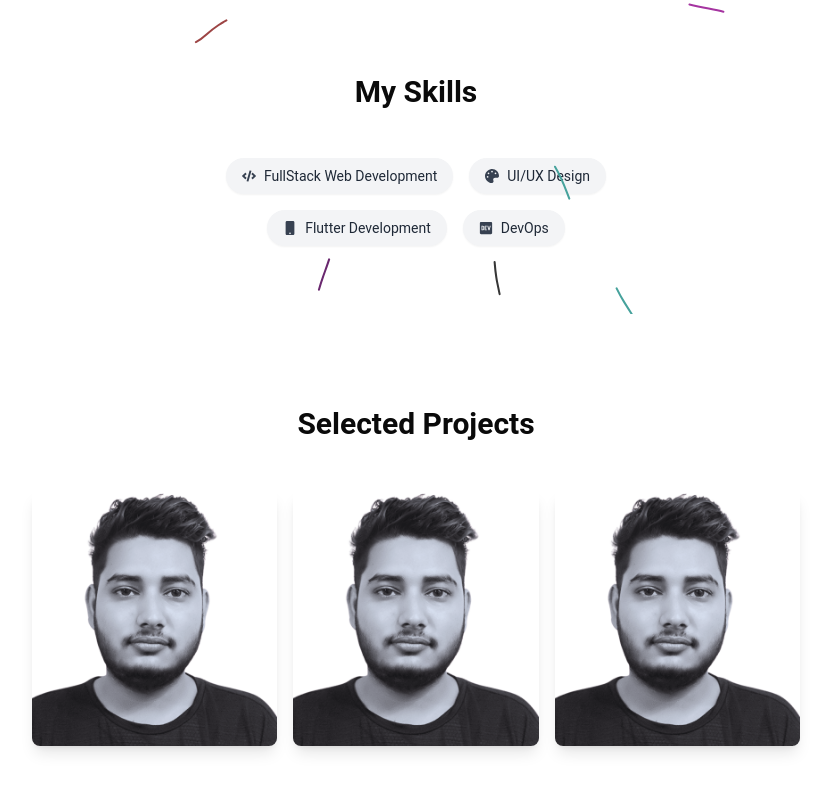
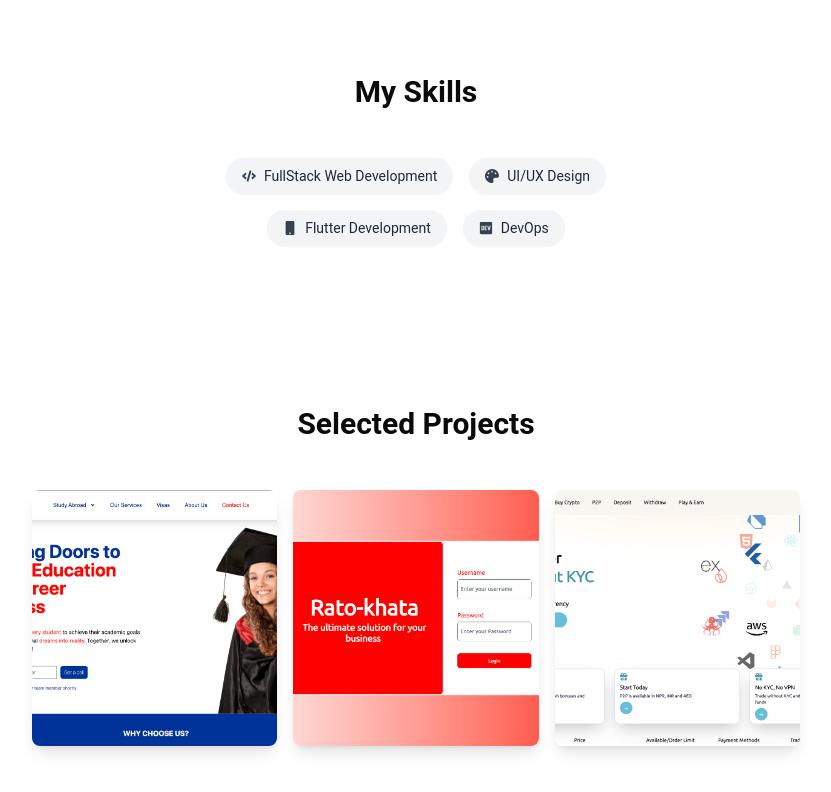
Before and after one commit to nxhettry/Minimal-Portfolio, a Next.js app: page / in a window 1280 px wide. Shown: the part 486-1278 px from the top of the page, without its empty margins (224-1055 px from the left). Built offline with nearby package versions, Linux system fonts and the light colour scheme.

Commit message:
created the projectpage

```diff
--- a/Utils/Projects.ts
+++ b/Utils/Projects.ts
@@ -1,35 +1,82 @@
 interface ProjectType {
   id: number;
-  title: string;
+  name: string;
   description: string;
+  technologies: string[];
   image: string;
-  tags: string[];
+  liveUrl: string;
+  repoUrl: string;
 }
 
 const projects: ProjectType[] = [
   {
     id: 1,
-    title: "Minimalist Dashboard",
+    name: "BMD's Website",
     description:
-      "A clean and modern dashboard design with intuitive user interface and real-time data visualization",
-    image: "images.unsplash.com/photo-1517694712202-14dd9538aa97",
-    tags: ["React", "TailwindCSS", "Node.js"],
+      "A fully-featured Consultancy website with Document Flow Software",
+    technologies: ["NextJS", "Node.js", "MongoDB"],
+    image: "/bmd-website.png",
+    liveUrl: "",
+    repoUrl: "https://github.com/nxhettry/BMD",
   },
   {
     id: 2,
-    title: "E-commerce Platform",
+    name: "Rato-Khata",
     description:
-      "Full-featured online shopping platform with secure payment integration and user authentication",
-    image: "images.unsplash.com/photo-1460925895917-afdab827c52f",
-    tags: ["NextJS", "MongoDB", "Stripe"],
+      "A Billing ERP for medium and small scale businesses, with all the features you need.",
+    technologies: [
+      "NodeJS",
+      "NextJS",
+      "mongoDB",
+      "Postgres",
+      "AWS",
+      "Redux",
+      "Tailwind",
+      "PDFjs",
+      "JWT",
+    ],
+    image: "/ratokhata.png",
+    liveUrl: "",
+    repoUrl: "https://github.com/nxhettry/Rato",
   },
   {
     id: 3,
-    title: "Portfolio Website",
+    name: "Trading Platform",
     description:
-      "Modern and responsive portfolio showcase with smooth animations and optimal performance",
-    image: "images.unsplash.com/photo-1507238691740-187a5b1d37b8",
-    tags: ["React", "Framer Motion", "TailwindCSS"],
+      "A real-time working trading platform with blockchain, and all features working.",
+    technologies: ["Socket.IO", "NextJS", "NodeJS", "AWS"],
+    image: "/trading_platform.png",
+    liveUrl: "",
+    repoUrl: "https://github.com/nxhettry/projectP2P",
+  },
+  {
+    id: 4,
+    name: "Portfolio Website",
+    description:
+      "A personal portfolio website to showcase my projects and skills, built with React.js and TailwindCSS.",
+    technologies: ["Tailwind", "React"],
+    image: "/React-portfolio.png",
+    liveUrl: "",
+    repoUrl: "https://github.com/nxhettry/React-Portfolio",
+  },
+  {
+    id: 5,
+    name: "Twiter Clone",
+    description: "A clone of X (Formerly twitter) built while practicing css.",
+    technologies: ["JavaScript", "HTML", "SCSS"],
+    image: "/X-clone.png",
+    liveUrl: "",
+    repoUrl: "https://github.com/nxhettry/Twitter-Clone",
+  },
+  {
+    id: 6,
+    name: "File Organiser",
+    description:
+      "A File organiser that can instantly organise your messy lookking desktop, wanna have a try?",
+    technologies: ["NodeJS"],
+    image: "/demo.jpg",
+    liveUrl: "",
+    repoUrl: "https://github.com/nxhettry/File-organiser",
   },
 ];
 
--- a/app/(pages)/about/page.tsx
+++ b/app/(pages)/about/page.tsx
@@ -8,7 +8,7 @@ const Aboutpage = () => {
     <div className="pt-32 max-w-2xl mx-auto flex flex-col justify-center items-center gap-8">
       <p>
         Hi! I{"'"}m <span className="font-bold text-xl"> Nishan</span>. I am a
-        software developer and a tech entusiast.
+        software developer and Learning Agent.
       </p>
       {!showMore && (
         <button
--- a/app/(pages)/projects/page.tsx
+++ b/app/(pages)/projects/page.tsx
@@ -1,70 +1,16 @@
 import Image from "next/image";
 import { PinContainer } from "@/components/3D-pin";
+import projects from "@/Utils/Projects";
 
 const ProjectPage = () => {
-  const projects = [
-    {
-      id: 1,
-      name: "Portfolio Website",
-      description:
-        "A personal portfolio website to showcase my projects and skills, built with React.js and TailwindCSS.",
-      technologies: ["Tailwind", "React"],
-      image: "/React-portfolio.png",
-      liveUrl: "",
-      repoUrl: "https://github.com/nxhettry/React-Portfolio",
-    },
-    {
-      id: 2,
-      name: "BMD's Website",
-      description:
-        "A fully-featured Consultancy website with Document Flow Software",
-      technologies: ["NextJS", "Node.js", "MongoDB"],
-      image: "/bmd-website.png",
-      liveUrl: "",
-      repoUrl: "https://github.com/nxhettry/BMD",
-    },
-    {
-      id: 3,
-      name: "Trading Platform",
-      description:
-        "A real-time working trading platform with blockchain, and all features working.",
-      technologies: ["Socket.IO", "NextJS", "NodeJS", "AWS"],
-      image: "/trading_platform.png",
-      liveUrl: "",
-      repoUrl: "https://github.com/nxhettry/projectP2P",
-    },
-    {
-      id: 5,
-      name: "Twiter Clone",
-      description:
-        "A clone of X (Formerly twitter) built while practicing css.",
-      technologies: ["JavaScript", "HTML", "SCSS"],
-      image: "/X-clone.png",
-      liveUrl: "",
-      repoUrl: "https://github.com/nxhettry/Twitter-Clone",
-    },
-    {
-      id: 6,
-      name: "File Organiser",
-      description:
-        "A Fiole organiser that can instantly organise your messy lookking desktop, wanna have a try?",
-      technologies: ["NodeJS"],
-      image: "/demo.jpg",
-      liveUrl: "",
-      repoUrl: "https://github.com/nxhettry/File-organiser",
-    },
-  ];
-
   return (
     <div className="py-64 text-white flex flex-col justify-center items-center space-y-40">
-      {projects.map((project, index) => {
+      {projects?.map((project, index) => {
         return (
           <PinContainer key={index} title={project.name} href={project.repoUrl}>
-            <div
-              key={project.id}
-              className="h-80 w-[30vw] flex items-center space-x-8 py-2"
-            >
+            <div className="h-80 w-[30vw] flex items-center space-x-8 py-2">
               <Image
+                priority
                 height={1000}
                 width={1000}
                 src={project.image}
--- a/app/layout.tsx
+++ b/app/layout.tsx
@@ -16,10 +16,10 @@ export default function RootLayout({
   return (
     <html lang="en" suppressHydrationWarning>
       <body className={`font-body w-3/5 mx-auto`}>
-        <BackgroundLines>
+        {/* <BackgroundLines> */}
           <Navbar />
           <div className="py-20 h-full w-full">{children}</div>
-        </BackgroundLines>
+        {/* </BackgroundLines> */}
       </body>
     </html>
   );
--- a/components/3D-pin.tsx
+++ b/components/3D-pin.tsx
@@ -29,14 +29,13 @@ export const PinContainer = ({
   };
 
   return (
-    <Link
+    <div
       className={cn(
         "relative group/pin z-50  cursor-pointer",
         containerClassName
       )}
       onMouseEnter={onMouseEnter}
       onMouseLeave={onMouseLeave}
-      href={href || "/"}
     >
       <div
         style={{
@@ -55,7 +54,7 @@ export const PinContainer = ({
         </div>
       </div>
       <PinPerspective title={title} href={href} />
-    </Link>
+    </div>
   );
 };
 
@@ -70,9 +69,8 @@ export const PinPerspective = ({
     <motion.div className="pointer-events-none  w-96 h-80 flex items-center justify-center opacity-0 group-hover/pin:opacity-100 z-[60] transition duration-500">
       <div className=" w-full h-full -mt-7 flex-none  inset-0">
         <div className="absolute top-0 inset-x-0  flex justify-center">
-          <a
-            href={href}
-            target={"_blank"}
+          <Link
+            href={href || "#"}
             className="relative flex space-x-2 items-center z-10 rounded-full bg-zinc-950 py-0.5 px-4 ring-1 ring-white/10 "
           >
             <span className="relative z-20 text-white text-xs font-bold inline-block py-0.5">
@@ -80,7 +78,7 @@ export const PinPerspective = ({
             </span>
 
             <span className="absolute -bottom-0 left-[1.125rem] h-px w-[calc(100%-2.25rem)] bg-gradient-to-r from-emerald-400/0 via-emerald-400/90 to-emerald-400/0 transition-opacity duration-500 group-hover/btn:opacity-40"></span>
-          </a>
+          </Link>
         </div>
 
         <div
--- a/components/Projects.tsx
+++ b/components/Projects.tsx
@@ -1,51 +1,31 @@
 "use client";
-import { useState } from "react";
 import projects from "@/Utils/Projects";
 import { motion } from "framer-motion";
 import Image from "next/image";
 
-
 const Projects = () => {
-  const [hoveredProjectId, setHoveredProjectId] = useState<number | null>(null);
-
   return (
     <section id="projects" className="py-20">
       <h2 className="text-3xl font-bold mb-12 text-center">
         Selected Projects
       </h2>
       <div className="grid grid-cols-1 md:grid-cols-2 lg:grid-cols-3 gap-4">
-        {projects.map((project) => (
+        {projects.slice(0, 3).map((project) => (
           <motion.div
             key={project.id}
             initial={{ opacity: 0, scale: 0.9 }}
             whileInView={{ opacity: 1, scale: 1 }}
             transition={{ duration: 0.5 }}
             className="relative w-full rounded-lg overflow-hidden shadow-lg hover:shadow-xl transition-shadow cursor-pointer"
-            onClick={() => {
-              console.log(`Selected project: ${project.title}`);
-            }}
-            onMouseEnter={() => setHoveredProjectId(project.id)}
-            onMouseLeave={() => setHoveredProjectId(null)}
           >
             <Image
+              draggable={false}
               height={500}
               width={500}
-              src={`/photo.png`}
-              alt={project.title}
+              src={project.image}
+              alt={project.name}
               className="w-full h-64 object-cover hover:scale-105 transition-transform duration-300"
             />
-            {hoveredProjectId === project.id && (
-              <motion.div
-                initial={{ opacity: 0, translateY: 20 }}
-                animate={{ opacity: 1, translateY: 0 }}
-                exit={{ opacity: 0, translateY: 20 }}
-                className="absolute bottom-0 w-full bg-black bg-opacity-50 p-2"
-              >
-                <h3 className="text-lg font-bold text-white">
-                  {project.title}
-                </h3>
-              </motion.div>
-            )}
           </motion.div>
         ))}
       </div>
```
Also changed, not shown: public/ratokhata.png (added).
